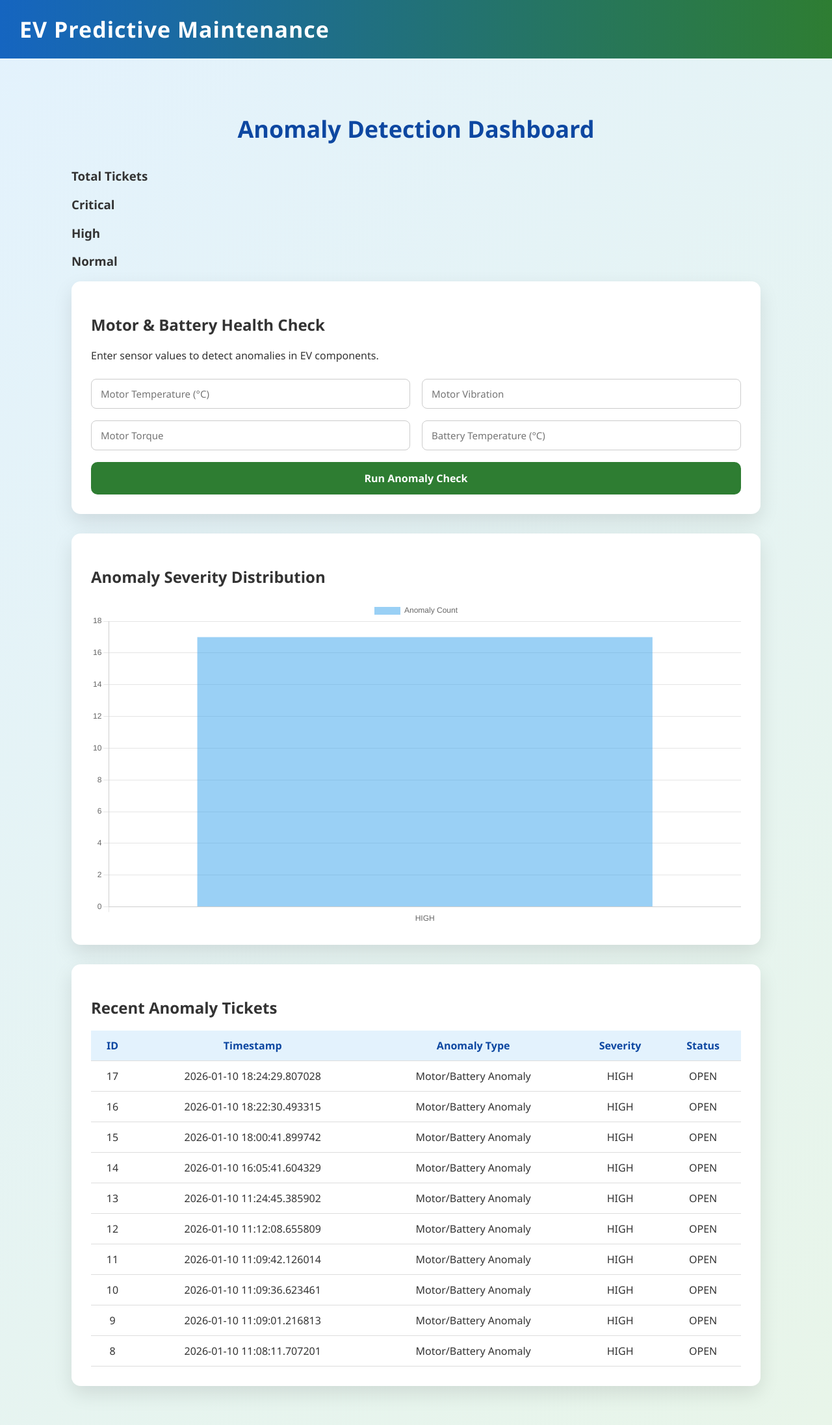
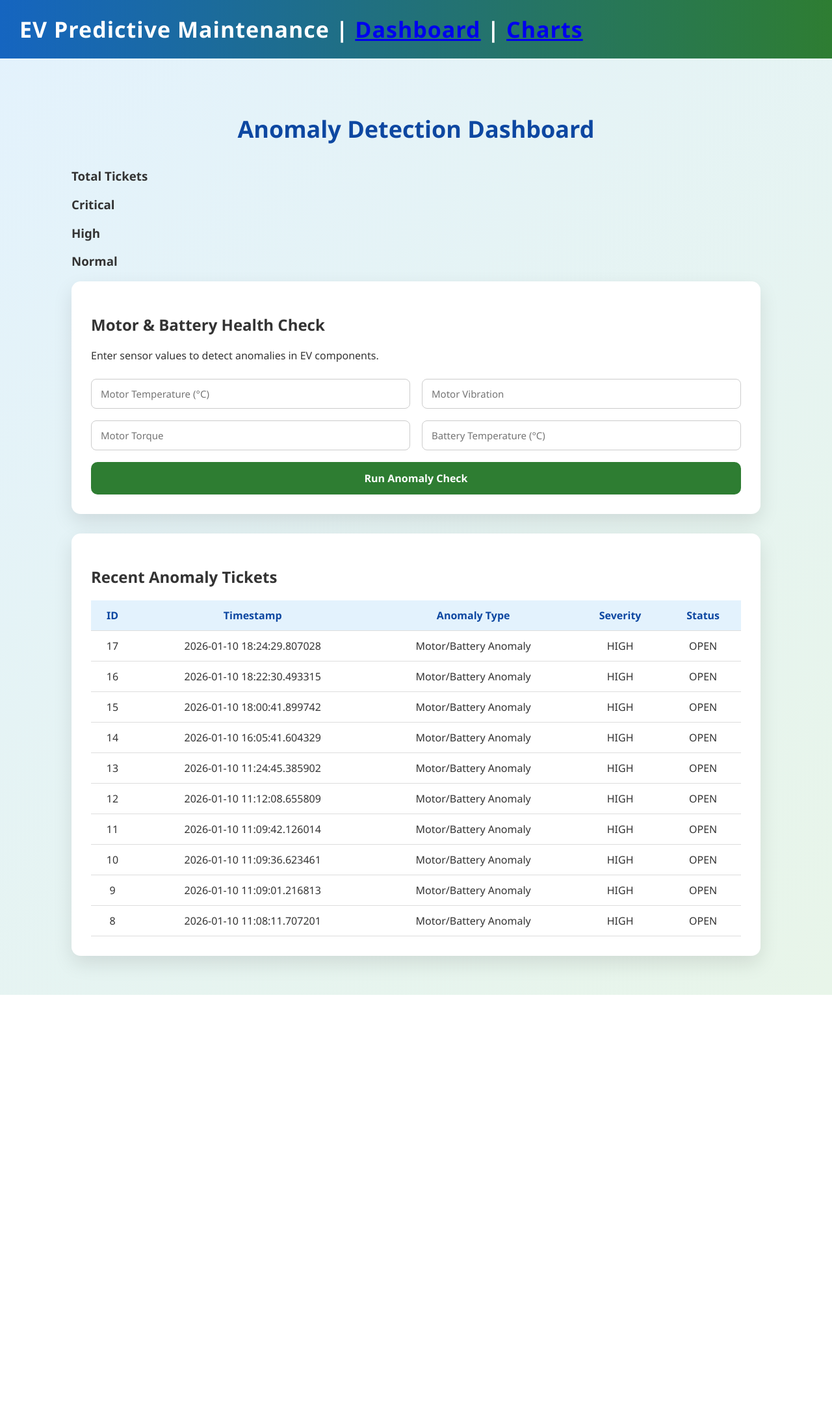
Before and after one commit to Aishwarya55621/Electrovent_project, a Flask app: page /dashboard in a window 1280 px wide. Shown: the whole page at 65% size. After the commit the page ends 1531 px from the top, so only its background shows below. Run offline with Flask 3, Linux system fonts and the light colour scheme; data comes from the database, SQL or seed files in the repository; both versions use the stored data as it was after the commit; parts of the project's set-up code (start-up, migrations or seed data) failed here and were passed over.

Commit message:
3rd commit: separate endpoint for charts

```diff
--- a/app.py
+++ b/app.py
@@ -3,6 +3,8 @@ from routes.dashboard import dashboard_bp
 from routes.auth import auth_bp
 from routes.health import health_bp
 from routes.api import api_bp
+from routes.charts import charts_bp
+
 
 def create_app():
     app = Flask(__name__)
@@ -13,7 +15,7 @@ def create_app():
     app.register_blueprint(dashboard_bp)
     app.register_blueprint(health_bp)
     app.register_blueprint(api_bp)
-
+    app.register_blueprint(charts_bp)
     return app
 
 app = create_app()
--- a/templates/dashboard.html
+++ b/templates/dashboard.html
@@ -10,9 +10,11 @@
 
 <body>
 
-    <!-- NAVBAR -->
+    <!-- STEP 4: NAVBAR -->
     <div class="navbar">
-        EV Predictive Maintenance
+        EV Predictive Maintenance |
+        <a href="/dashboard">Dashboard</a> |
+        <a href="/charts">Charts</a>
     </div>
 
     <!-- MAIN CONTAINER -->
@@ -21,7 +23,7 @@
         <!-- PAGE TITLE -->
         <h1 class="page-title">Anomaly Detection Dashboard</h1>
 
-        <!-- STEP 7: SUMMARY CARDS -->
+        <!-- SUMMARY CARDS -->
         <div class="summary-grid">
             <div class="summary-card total">
                 <h3>Total Tickets</h3>
@@ -72,12 +74,6 @@
             {% endif %}
         </div>
 
-        <!-- CHART CARD -->
-        <div class="card" style="margin-top:30px;">
-            <h2>Anomaly Severity Distribution</h2>
-            <canvas id="severityChart"></canvas>
-        </div>
-
         <!-- TICKETS TABLE -->
         <div class="card" style="margin-top:30px;">
             <h2>Recent Anomaly Tickets</h2>
@@ -105,24 +101,5 @@
 
     </div>
 
-    <!-- STEP 7: CHART SCRIPT -->
-    <script src="https://cdn.jsdelivr.net/npm/chart.js"></script>
-    <script>
-        fetch("/api/chart-data")
-          .then(res => res.json())
-          .then(data => {
-            new Chart(document.getElementById("severityChart"), {
-                type: "bar",
-                data: {
-                    labels: data.labels,
-                    datasets: [{
-                        label: "Anomaly Count",
-                        data: data.values
-                    }]
-                }
-            });
-        });
-    </script>
-
 </body>
 </html>
```
Also changed, not shown: routes/charts.py (added, +7 -0 lines), templates/charts.html (added, +40 -0 lines), database/tickets.db.
